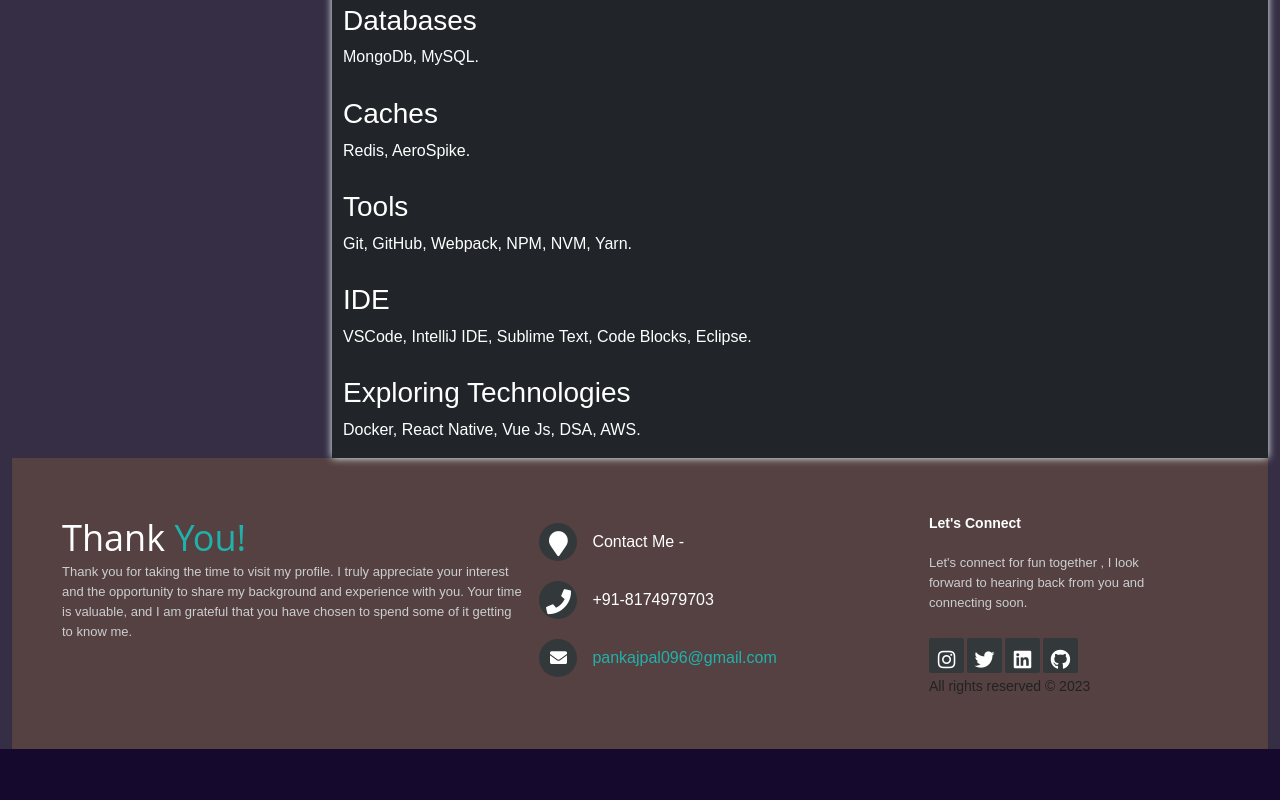
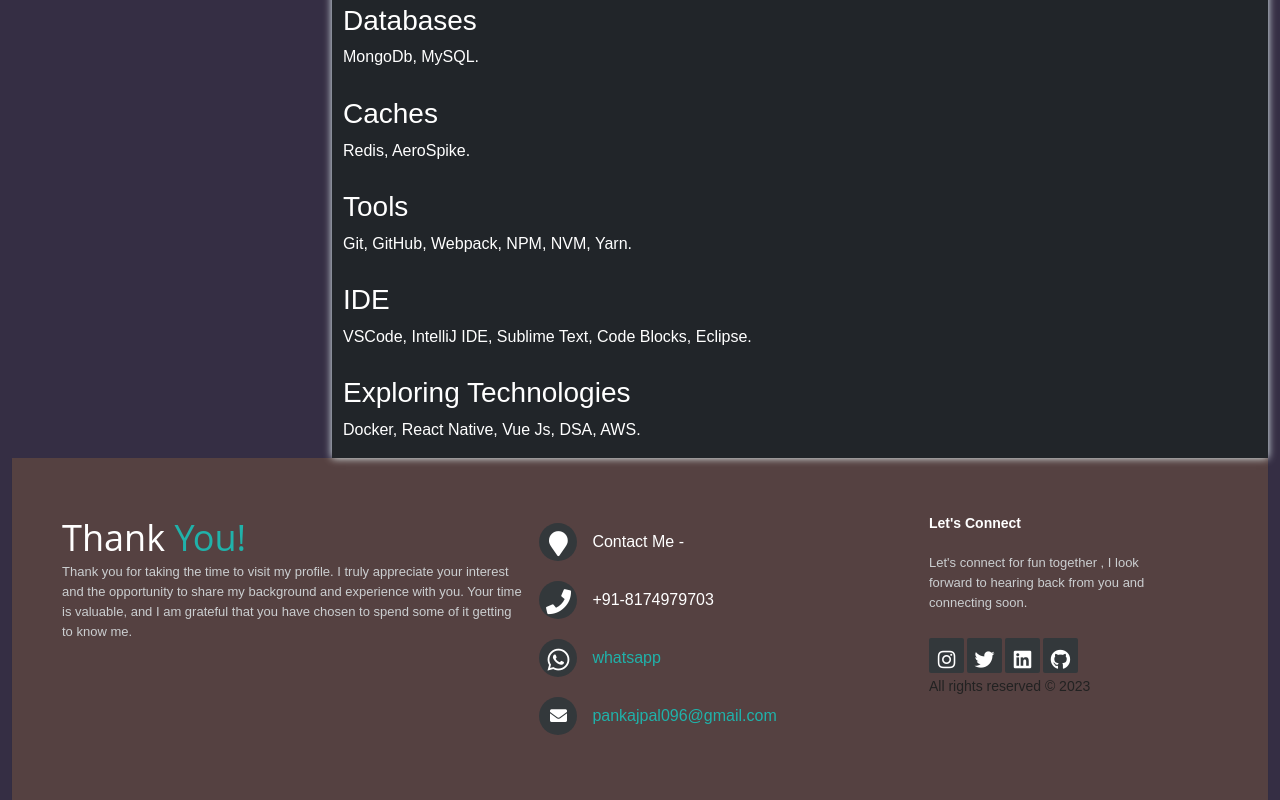
Before and after one commit to Pankaj-FWD/me, a React app: page / in a window 1280 px wide. Shown: the part 503-1303 px from the top of the page. Before the commit the page ends 1252 px from the top, so only its background shows below. Built offline with nearby package versions, Linux system fonts and the light colour scheme.

Commit message:
add social links

```diff
--- a/src/Components/Footer.js
+++ b/src/Components/Footer.js
@@ -27,6 +27,16 @@
             <div>
               <i class="fa fa-phone"></i>
               <p>+91-8174979703</p>
+            </div>
+            <div>
+              <i class="fab fa-whatsapp"></i>
+              <p>
+              <a
+                href="https://wa.me/+918174979703"
+              >
+                whatsapp
+              </a>
+              </p>
             </div>
 
             <div>
```
Also changed, not shown: build/asset-manifest.json, build/index.html, build/service-worker.js, 6 other files.
